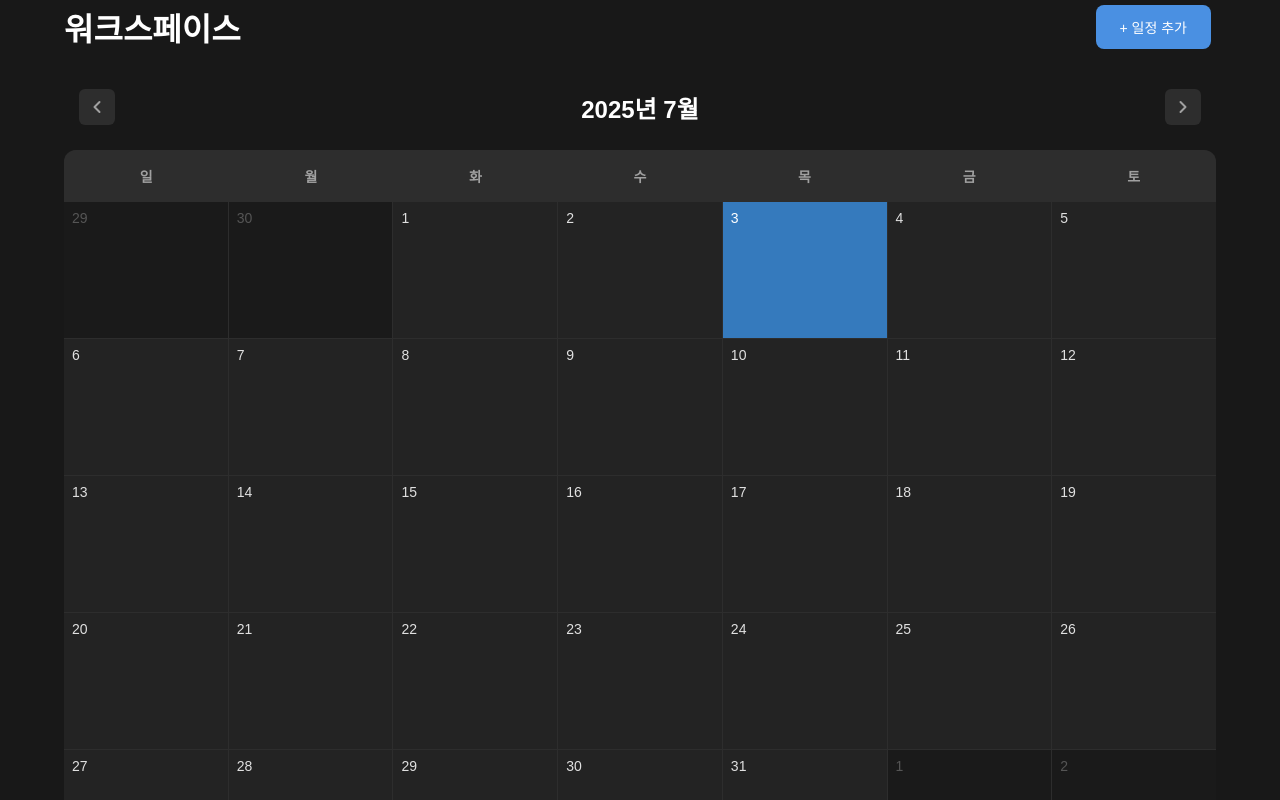
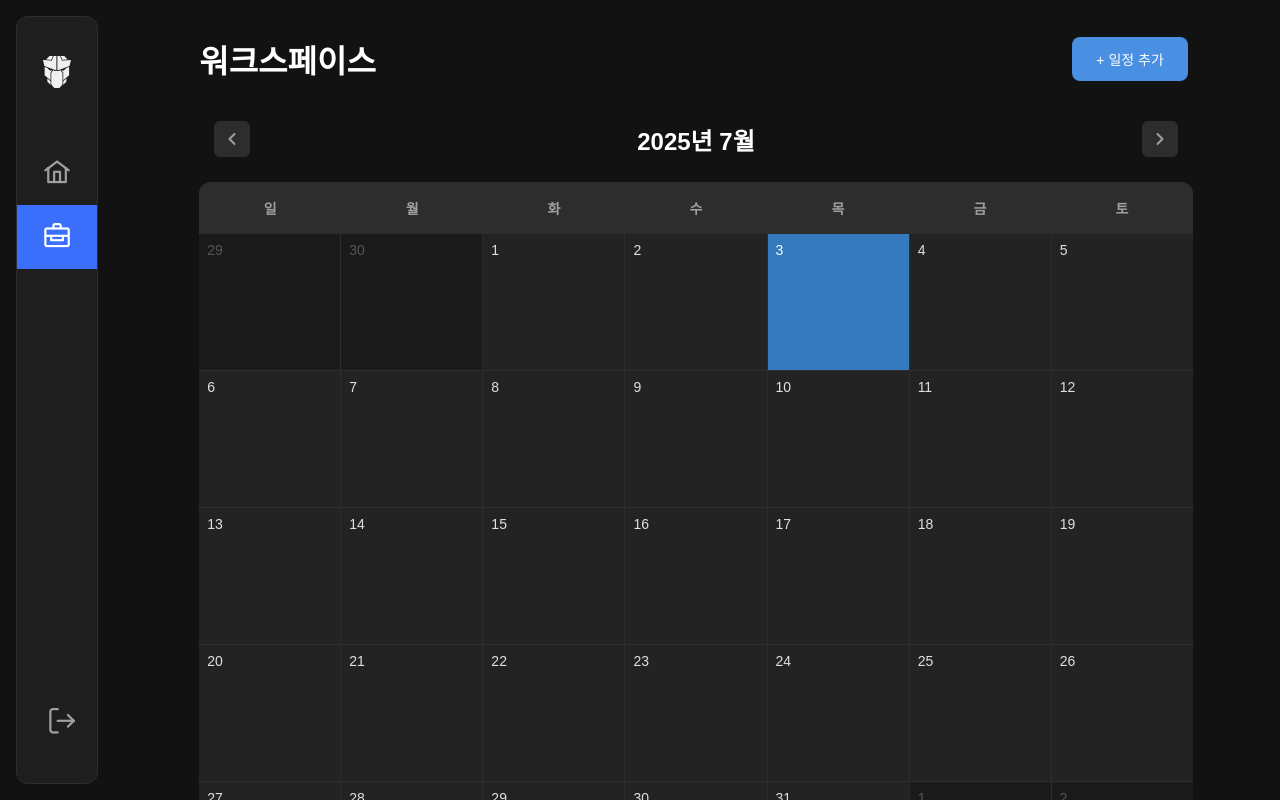
Before and after one commit to TeamMJK/agent-web, a Vue app: page /workspace in a window 1280 px wide. Built offline with nearby package versions, Linux system fonts and the light colour scheme; a web font is replaced by a local one.

Commit message:
feat: Restore sidebar, fix primeicons, and resolve login button lag

```diff
--- a/src/App.vue
+++ b/src/App.vue
@@ -1,16 +1,28 @@
-<!-- filepath: /Users/jaeyoung/Desktop/trip-agent-web/src/App.vue -->
 <template>
-    <div id="app-container">
-        <!-- 현재 라우트에 해당하는 컴포넌트가 렌더링되는 영역 -->
-        <router-view />
-    </div>
+  <!--  eslint-disable-next-line vue/no-multiple-template-root -->
+  <div v-if="showSidebar" id="app-container">
+    <AppSidebar />
+    <main class="main-content">
+      <router-view />
+    </main>
+  </div>
+  <router-view v-else />
 </template>
 
 <script>
+import AppSidebar from './components/Sidebar.vue';
+
 export default {
-    name: 'App'
-    // 전역적으로 필요한 로직이나 데이터는 여기에 정의 가능
-}
+  name: 'App',
+  components: {
+    AppSidebar
+  },
+  computed: {
+    showSidebar() {
+      return this.$route.name !== 'Login';
+    },
+  },
+};
 </script>
 
 <style>
@@ -20,33 +32,30 @@ body {
     margin: 0;
     padding: 0;
     width: 100%;
-    /* body와 html이 전체 너비를 차지하도록 보장 */
     height: 100%;
     font-family: -apple-system, BlinkMacSystemFont, 'Segoe UI', Roboto, Helvetica, Arial, sans-serif;
-    background-color: #181818FF;
-    /* 전체 배경색을 어둡게 설정 */
+    background-color: #121212;
     color: #E0E0E0;
-    /* 기본 텍스트 색상 */
     overflow-x: hidden;
-    /* 의도치 않은 가로 스크롤 방지 */
 }
 
 #app-container {
-    width: 100vw;
-    /* 뷰포트 전체 너비 사용 */
-    min-height: 100vh;
-    /* 최소 뷰포트 전체 높이 사용 */
-    display: flex;
-    flex-direction: column;
-    align-items: center;
-    /* 자식 요소들(router-view)을 수평 중앙 정렬 */
-    justify-content: center;
-    /* 자식 요소들(router-view)을 수직 중앙 정렬 */
-    box-sizing: border-box;
-    /* padding과 border를 요소의 전체 크기에 포함 */
+  display: flex;
+  width: 100%;
+  min-height: 100vh;
 }
 
-/* 버튼 기본 스타일 (필요에 따라 각 컴포넌트에서 오버라이드) */
+.main-content {
+  flex-grow: 1;
+  padding: 2rem;
+  box-sizing: border-box;
+  margin-left: 112px; /* 사이드바 너비(80px) + 좌우 마진(32px) */
+  display: flex;
+  justify-content: center;
+  align-items: flex-start;
+}
+
+/* 버튼 기본 스타일 */
 button {
     padding: 10px 20px;
     border: none;
@@ -54,5 +63,10 @@ button {
     cursor: pointer;
     font-size: 16px;
     margin: 5px;
+    transition: background-color 0.3s, transform 0.2s;
+}
+
+button:hover {
+    transform: translateY(-2px);
 }
 </style>
--- a/src/components/LoginScreen.vue
+++ b/src/components/LoginScreen.vue
@@ -6,7 +6,7 @@
             <button class="continue-btn" @click="handleEmailContinue">계속</button>
             <div class="signup-row">
                 <span>계정이 없으신가요?</span>
-                <a href="#" class="signup-link">회원 가입</a>
+                <a href="#" @click.prevent="showSignUpPopup = true" class="signup-link">회원 가입</a>
             </div>
             <div class="divider-row">
                 <div class="divider"></div>
@@ -15,33 +15,28 @@
             </div>
             <button class="social-btn google" @click="handleGoogleLogin">
                 <span class="icon">
-                    <!-- Google SVG -->
-                    <svg width="20" height="20" viewBox="0 0 20 20">
-                        <g>
-                            <path fill="#4285F4"
-                                d="M19.6 10.23c0-.68-.06-1.36-.18-2H10v3.78h5.5a4.7 4.7 0 01-2.04 3.08v2.56h3.3c1.93-1.78 3.04-4.4 3.04-7.42z" />
-                            <path fill="#34A853"
-                                d="M10 20c2.7 0 4.96-.9 6.62-2.44l-3.3-2.56c-.92.62-2.1.98-3.32.98-2.56 0-4.73-1.73-5.5-4.06H1.04v2.56A9.99 9.99 0 0010 20z" />
-                            <path fill="#FBBC05"
-                                d="M4.5 12.92A5.98 5.98 0 013.68 10c0-.5.09-.98.18-1.92V5.52H1.04A10.01 10.01 0 000 10c0 1.56.37 3.04 1.04 4.48l3.46-2.56z" />
-                            <path fill="#EA4335"
-                                d="M10 4.04c1.48 0 2.8.5 3.84 1.48l2.88-2.88C14.96 1.1 12.7 0 10 0A9.99 9.99 0 001.04 5.52l3.46 2.56C5.27 5.77 7.44 4.04 10 4.04z" />
-                        </g>
-                    </svg>
+                    <i class="pi pi-google"></i>
                 </span>
                 <span class="btn-text">Google로 계속하기</span>
             </button>
 
         </div>
+        <SignUpPopup v-if="showSignUpPopup" @close="showSignUpPopup = false" />
     </div>
 </template>
 
 <script>
+import SignUpPopup from './SignUpPopup.vue';
+
 export default {
     name: 'LoginScreen',
+    components: {
+        SignUpPopup,
+    },
     data() {
         return {
-            email: ''
+            email: '',
+            showSignUpPopup: false,
         };
     },
     methods: {
@@ -125,7 +120,6 @@ export default {
     font-weight: 500;
     margin-bottom: 28px;
     cursor: pointer;
-    transition: background 0.2s;
 }
 
 .continue-btn:hover {
--- a/src/components/MainScreen.vue
+++ b/src/components/MainScreen.vue
@@ -9,12 +9,7 @@
             <div class="prompt-input-wrapper">
                 <!-- 파일 업로드 아이콘 (SVG로 변경) -->
                 <button class="icon-btn file-upload-btn" @click="handleFileUpload" title="파일 업로드">
-                    <!-- paperclip SVG -->
-                    <svg xmlns="http://www.w3.org/2000/svg" width="20" height="20" fill="none" viewBox="0 0 20 20">
-                        <path
-                            d="M7.5 10.8333L13.3333 5C14.2538 4.07953 15.7462 4.07953 16.6667 5C17.5871 5.92047 17.5871 7.41287 16.6667 8.33333L8.33333 16.6667C6.49238 18.5076 3.50762 18.5076 1.66667 16.6667C-0.174285 14.8257 -0.174285 11.841 1.66667 10L9.16667 2.5"
-                            stroke="currentColor" stroke-width="1.5" stroke-linecap="round" stroke-linejoin="round" />
-                    </svg>
+                    <i class="pi pi-paperclip"></i>
                 </button>
 
                 <!-- 검색창 -->
@@ -23,11 +18,7 @@
 
                 <!-- 전송 버튼 -->
                 <button class="icon-btn submit-btn" @click="submitPrompt" title="전송">
-                    <!-- paper plane SVG 아이콘 -->
-                    <svg xmlns="http://www.w3.org/2000/svg" width="20" height="20" fill="none" viewBox="0 0 20 20">
-                        <path d="M2.5 10L17.5 3.33333L14.1667 17.5L10 12.5L2.5 10Z" stroke="currentColor"
-                            stroke-width="1.5" stroke-linecap="round" stroke-linejoin="round" />
-                    </svg>
+                    <i class="pi pi-send"></i>
                 </button>
             </div>
 
--- /dev/null
+++ b/src/components/Sidebar.vue
@@ -0,0 +1,136 @@
+<template>
+  <nav class="sidebar">
+    <div class="sidebar-header">
+      <button class="sidebar-logo-button" @click="goToHome">
+        <i class="pi pi-prime"></i>
+      </button>
+    </div>
+    <ul class="menu-items">
+      <li data-label="메인" :class="{ active: $route.name === 'Main' }">
+        <router-link to="/main">
+          <i class="pi pi-home"></i>
+        </router-link>
+      </li>
+      <li data-label="워크스페이스" :class="{ active: $route.name === 'WorkSpace' }">
+        <router-link to="/workspace">
+          <i class="pi pi-briefcase"></i>
+        </router-link>
+      </li>
+    </ul>
+    <div class="sidebar-footer">
+      <button data-label="로그아웃" class="footer-button" @click="logout">
+        <i class="pi pi-sign-out"></i>
+      </button>
+    </div>
+  </nav>
+</template>
+
+<script>
+export default {
+  name: "AppSidebar",
+  methods: {
+    goToHome() {
+      this.$router.push('/main');
+    },
+    logout() {
+      this.$router.push('/');
+    },
+  },
+};
+</script>
+
+<style scoped>
+.sidebar {
+  width: 80px;
+  background-color: #1e1e1e;
+  border: 1px solid #2d2d2d;
+  display: flex;
+  flex-direction: column;
+  padding: 1.5rem 0;
+  position: fixed;
+  top: 16px;
+  left: 16px;
+  bottom: 16px;
+  z-index: 100;
+  border-radius: 12px;
+  transition: all 0.3s ease;
+}
+
+.sidebar-header {
+  display: flex;
+  justify-content: center;
+  align-items: center;
+  margin-bottom: 2rem;
+}
+
+.sidebar-logo-button {
+  background: none;
+  border: none;
+  cursor: pointer;
+  color: #f0f0f0;
+  font-size: 2rem;
+}
+
+.menu-items {
+  list-style: none;
+  padding: 0;
+  margin: 0;
+  flex-grow: 1;
+}
+
+.menu-items li, .sidebar-footer button {
+  position: relative;
+}
+
+.menu-items a, .footer-button {
+  display: flex;
+  align-items: center;
+  justify-content: center;
+  padding: 1.2rem 0;
+  color: #a0a0a0;
+  text-decoration: none;
+  transition: background-color 0.2s ease, color 0.2s ease;
+}
+
+.menu-items a:hover, .footer-button:hover {
+  background-color: #2c2c2e;
+  color: #ffffff;
+}
+
+.menu-items li.active a {
+  background-color: #3a6ffb;
+  color: #ffffff;
+}
+
+.menu-items a i, .footer-button i {
+  font-size: 1.6rem;
+}
+
+.menu-items li:hover::after,
+.sidebar-footer button:hover::after {
+  content: attr(data-label);
+  position: absolute;
+  left: 100px; /* 사이드바 너비(80px) + 간격(20px) */
+  top: 50%;
+  transform: translateY(-50%);
+  background-color: #333;
+  color: #fff;
+  padding: 8px 12px;
+  border-radius: 6px;
+  font-size: 14px;
+  white-space: nowrap;
+  z-index: 101;
+  box-shadow: 0 2px 8px rgba(0,0,0,0.3);
+}
+
+.sidebar-footer {
+  margin-top: auto;
+}
+
+.footer-button {
+  width: 100%;
+  background: none;
+  border: none;
+  cursor: pointer;
+}
+</style>
--- /dev/null
+++ b/src/components/SignUpPopup.vue
@@ -0,0 +1,133 @@
+<template>
+  <div class="popup-overlay" @click.self="closePopup">
+    <div class="popup-container">
+      <button class="close-btn" @click="closePopup"><i class="pi pi-times"></i></button>
+      <h2 class="popup-title">회원가입</h2>
+      <form @submit.prevent="handleSignUp">
+        <div class="input-group">
+          <label for="email">이메일</label>
+          <input type="email" id="email" v-model="email" placeholder="example@email.com" required />
+        </div>
+        <div class="input-group">
+          <label for="password">비밀번호</label>
+          <input type="password" id="password" v-model="password" placeholder="특수문자 포함 8자 이상" required pattern="^(?=.*[!@#$%^&*])[A-Za-z\d!@#$%^&*]{8,}$" />
+        </div>
+        <button type="submit" class="signup-btn">회원가입</button>
+      </form>
+    </div>
+  </div>
+</template>
+
+<script>
+import axios from 'axios';
+
+export default {
+  name: 'SignUpPopup',
+  data() {
+    return {
+      email: '',
+      password: '',
+    };
+  },
+  methods: {
+    closePopup() {
+      this.$emit('close');
+    },
+    async handleSignUp() {
+      try {
+        const response = await axios.post('/members', {
+          email: this.email,
+          password: this.password,
+        });
+        console.log('회원가입 성공:', response.data);
+        this.closePopup();
+      } catch (error) {
+        console.error('회원가입 실패:', error);
+        // 사용자에게 에러 메시지를 보여주는 로직 추가 가능
+      }
+    },
+  },
+};
+</script>
+
+<style scoped>
+.popup-overlay {
+  position: fixed;
+  top: 0;
+  left: 0;
+  width: 100%;
+  height: 100%;
+  background-color: rgba(0, 0, 0, 0.7);
+  display: flex;
+  justify-content: center;
+  align-items: center;
+  z-index: 1000;
+}
+
+.popup-container {
+  background-color: #2a2a2a;
+  padding: 40px;
+  border-radius: 12px;
+  width: 400px;
+  max-width: 90%;
+  position: relative;
+  box-shadow: 0 10px 25px rgba(0, 0, 0, 0.3);
+}
+
+.close-btn {
+  position: absolute;
+  top: 15px;
+  right: 15px;
+  background: none;
+  border: none;
+  color: #aaa;
+  font-size: 28px;
+  cursor: pointer;
+}
+
+.popup-title {
+  color: #fff;
+  text-align: center;
+  margin-bottom: 30px;
+  font-size: 24px;
+  font-weight: 600;
+}
+
+.input-group {
+  margin-bottom: 20px;
+}
+
+.input-group label {
+  display: block;
+  color: #bbb;
+  margin-bottom: 8px;
+  font-size: 14px;
+}
+
+.input-group input {
+  width: 100%;
+  padding: 12px;
+  border: 1px solid #444;
+  border-radius: 8px;
+  background-color: #333;
+  color: #fff;
+  font-size: 16px;
+}
+
+.signup-btn {
+  width: 100%;
+  padding: 14px;
+  background-color: #2056b3;
+  color: #fff;
+  border: none;
+  border-radius: 8px;
+  font-size: 16px;
+  font-weight: 600;
+  cursor: pointer;
+  transition: background-color 0.2s;
+}
+
+.signup-btn:hover {
+  background-color: #163d7a;
+}
+</style>
--- a/src/main.js
+++ b/src/main.js
@@ -1,6 +1,8 @@
 import { createApp } from 'vue'
 import App from './App.vue'
 import router from './router' // 라우터 임포트
+
+import 'primeicons/primeicons.css';
 
 // Vue 앱 생성 및 라우터 사용 설정
 const app = createApp(App)
```
